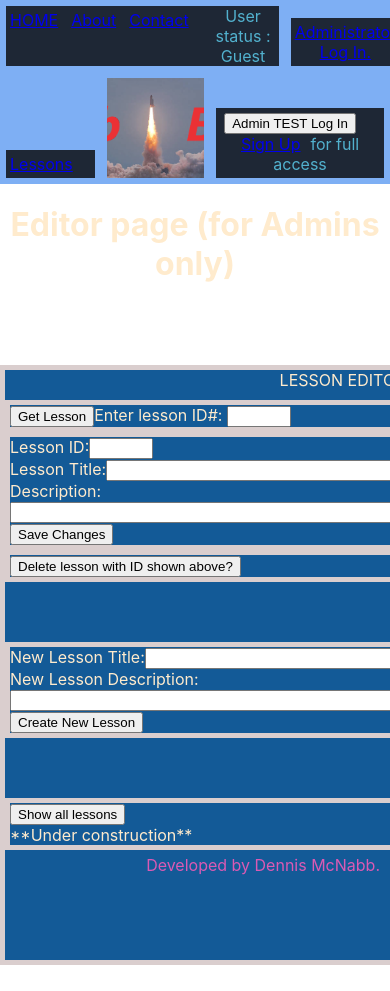
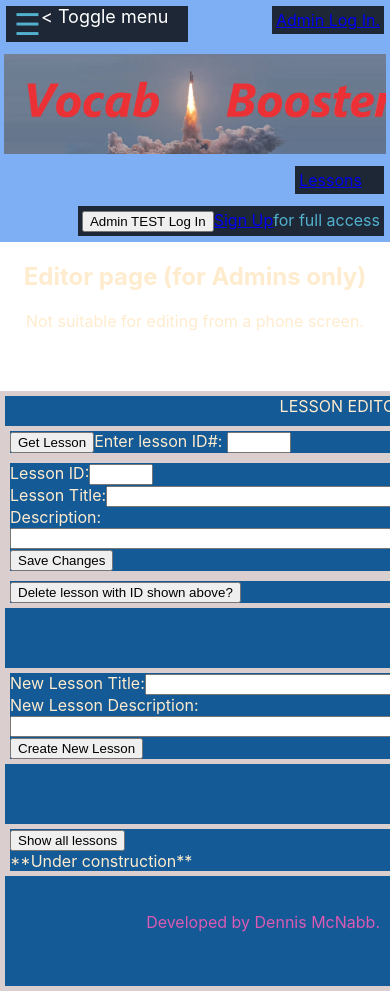
Before and after one commit to sneaky-00-ninja/vocab-boost, a React (Create React App) app: page /edit in a window 390 px wide. Shown: the top 991 px of the page. Before the commit the page ends 965 px from the top, so only its background shows below. Built offline with nearby package versions, Linux system fonts and the light colour scheme.

Commit message:
Media query styles now added to everything execpt for the Edit page for admins.

```diff
--- a/src/components/header.js
+++ b/src/components/header.js
@@ -6,18 +6,36 @@ import logoImg from "../images/logo.png";
 
 
 export default class Header extends Component {
+    constructor(props) {
+        super(props);
+        this.state = {
+            isMenuOpen: false,
+        };
+    }
+
+    toggleMenu = () => {
+        this.setState(prevState => ({ isMenuOpen: !prevState.isMenuOpen }));
+    };
+
+
     render() {
 
         const { handleLoginClick } = this.props;
         const { handleLogoutClick } = this.props;
+        const { isMenuOpen } = this.state;
 
 
         return (
-            <div className='header'>
+            <div className='header phone-header'>
 
-                <div className='header-top-row'>
+                <div className='header-top-row phone-header'>
 
-                    <div className='header-links top-left'>
+                    <div className='header-links top-left phone-header'>
+                        <div className={`menu-toggle ${isMenuOpen ? "open" : ""}`} onClick={this.toggleMenu}>
+                                &#9776; <span className='ham-text'> &lt; Toggle menu </span>
+                        </div>
+
+                        <div className={`menu-items ${isMenuOpen ? "show" : "hide"}`}>
                             <div className="header-nav-link">
                                 <NavLink to="/" activeclassname="nav-link-active">
                                 HOME
@@ -40,8 +58,9 @@ export default class Header extends Component {
                                 User status : {this.props.admin ? "Admin" : "Guest"}
                             </div>
                         </div>
+                    </div>
 
-                    <div className='header-links top-right'>
+                    <div className='header-links top-right phone-header'>
                         {this.props.admin ? (
                                 <div>
                                     <button onClick={handleLogoutClick}>
@@ -51,7 +70,7 @@ export default class Header extends Component {
                             ) : (
                                 <div className="header-nav-link">
                                 <NavLink to="/login" activeclassname="nav-link-active">
-                                    Administrator Log In.
+                                    Admin Log In.
                                 </NavLink>
                             </div>
                             )
@@ -60,9 +79,9 @@ export default class Header extends Component {
 
                 </div>
 
-                <div className='header-bottom-row'>
+                <div className='header-bottom-row phone-header'>
 
-                    <div className='header-links bottom-left'>
+                    <div className='header-links bottom-left phone-header'>
 
                         <div className="header-nav-link">
                             <NavLink to="/lesson" activeclassname="nav-link-active">
@@ -88,7 +107,7 @@ export default class Header extends Component {
                         }}
 
                     />
-                    <div className='header-links bottom-right'>
+                    <div className='header-links bottom-right phone-header'>
                         <div className="header-nav-link">
 
                             {this.props.admin ? (
--- a/src/components/pages/about.js
+++ b/src/components/pages/about.js
@@ -2,13 +2,6 @@ import React, { Component } from 'react';
 
 export default class About extends Component {
     render() {
-        // TODO .. remove this after testing...
-
-        const { entryUsername,entryPassword, realUsername, realPassword } = this.props;
-
-
-
-
 
         return (
             <div className='general-page about'>
@@ -21,17 +14,17 @@ export default class About extends Component {
                     <p>
                         As a native English speaker living in the Spanish Basque Country
                         who has been struggling to learn the basics of Euskera I have
-                        decieded to create my own tool that I can use and continually update as
+                        decided to create my own tool that I can use and continually update as
                         my abilities require further material.
                     </p>
                     <p>
                         This project launched with just English and Basque but was originally supposed to also have Spanish vocabulary
-                        with the expectaion of later adding other languages later, so that anyone can learn some basic
-                        greeetings and common phrases ahead of a trip to a country of foreign language.
+                        with the expectation of later adding other languages later, so that anyone can learn some basic
+                        greetings and common phrases ahead of a trip to a country of foreign language.
                     </p>
                     <p>
-                        Post launch development will also add French and Japanese for the future destinations that I
-                        wish to return to and have forgotten most of the basic level vocabulary that I once used.
+                        Post launch development plans include adding French and Japanese for the future destinations that I
+                        wish to return to, for which I have forgotten most of the basic level vocabulary that I once used.
                         Other languages may also be included in the more distant future.
                     </p>
                     <p>
--- a/src/components/pages/edit.js
+++ b/src/components/pages/edit.js
@@ -382,7 +382,7 @@ export default class Edit extends Component {
             <div className='general-page edit'>
 
                 <div>
-                    <h1> Editor page (for Admins only)  </h1>
+                    <h2> Editor page (for Admins only)  </h2> Not suitable for editing from a phone screen.
                 </div>
                 <div className='spacer60 '/>
                 <div className='editor-area'>
--- a/src/styles/header.scss
+++ b/src/styles/header.scss
@@ -14,7 +14,20 @@
 
     .header-top-row {
         display: flex;
+        flex-direction: row;
         justify-content: space-between;
+        align-items: flex-start;
+
+        .top-right {
+            font-size: 1em;
+        }
+
+
+        .top-left {
+            font-size: 1em;
+            display: flex;
+            flex-direction: row;
+        }
 
 
 
@@ -22,7 +35,8 @@
     .header-bottom-row {
         display: flex;
         justify-content: space-between;
-
+        align-items: flex-end;
+        justify-items: start;
     }
 
     .header-nav-link {
@@ -36,16 +50,22 @@
     display: flex;
     margin: 6px;
     background-color: rgb(30, 39, 53);
-    align-self: flex-end
-
 }
-
 
 
 .logo {
     width: 50vw;
     margin: 6px;
-    background-color: rgb(112 127 148);    height: 500px;
+    background-color: rgb(105 120 141);
+    height: 500px;
     width: 50%vw;
+}
 
+
+.menu-toggle {
+    display: none; /* Hide by default */
+    font-size: 30px;
+    cursor: pointer;
+    //padding: 10px;
+    margin-right: 20px;
 }
--- a/src/styles/helpers.scss
+++ b/src/styles/helpers.scss
@@ -12,15 +12,15 @@
 .span10 {
     width:10px;
     height:auto;
-    display:inline-block;
+    display:inline;
 }
 .span30 {
     width:30px;
     height:auto;
-    display:inline-block;
+    display:inline;
 }
 .span60 {
     width:60px;
     height:auto;
-    display:inline-block;
+    display:inline;
 }
--- a/src/styles/main.scss
+++ b/src/styles/main.scss
@@ -1,8 +1,9 @@
-@import "./header.scss";
 @import "./footer.scss";
 @import "./pages.scss";
 @import "./helpers.scss";
 @import "./carousel.scss";
+@import "./header.scss";
+@import "./media-queries.scss";
 
 
 body {
--- /dev/null
+++ b/src/styles/media-queries.scss
@@ -0,0 +1,55 @@
+@media (max-width: 820px) {
+
+    .header-bottom-row {
+        display: flex;
+        flex-direction: column;
+
+        .logo {
+            order: 1;
+            align-self: center;
+            width: 98vw;
+
+        }
+        .bottom-left {
+            order: 2;
+        }
+        .bottom-right {
+            order: 3;
+        }
+    }
+
+    .menu-items {
+        display: none; /* Hide on small screens */
+        flex-direction: column;
+        position: absolute;
+        top: 60px;
+        left: 0;
+        background-color: #532424;
+        width: 100%;
+        padding: 5px;
+    }
+    .menu-items.show {
+        display: flex; /* Show menu when state is active */
+    }
+
+    .menu-toggle {
+        display: flex; /* Show menu icon on small screens */
+        padding: 0px;
+        padding-left: 8px;
+
+    }
+
+    .header-links.top-left {
+        flex-direction: row;
+        position: relative;
+    }
+
+    .ham-text {
+        font-size: 18px;
+        color: white;
+    }
+
+    .user-status {
+        display: none;
+    }
+}
```
Lines whose indentation alone changed are shown as unchanged.
